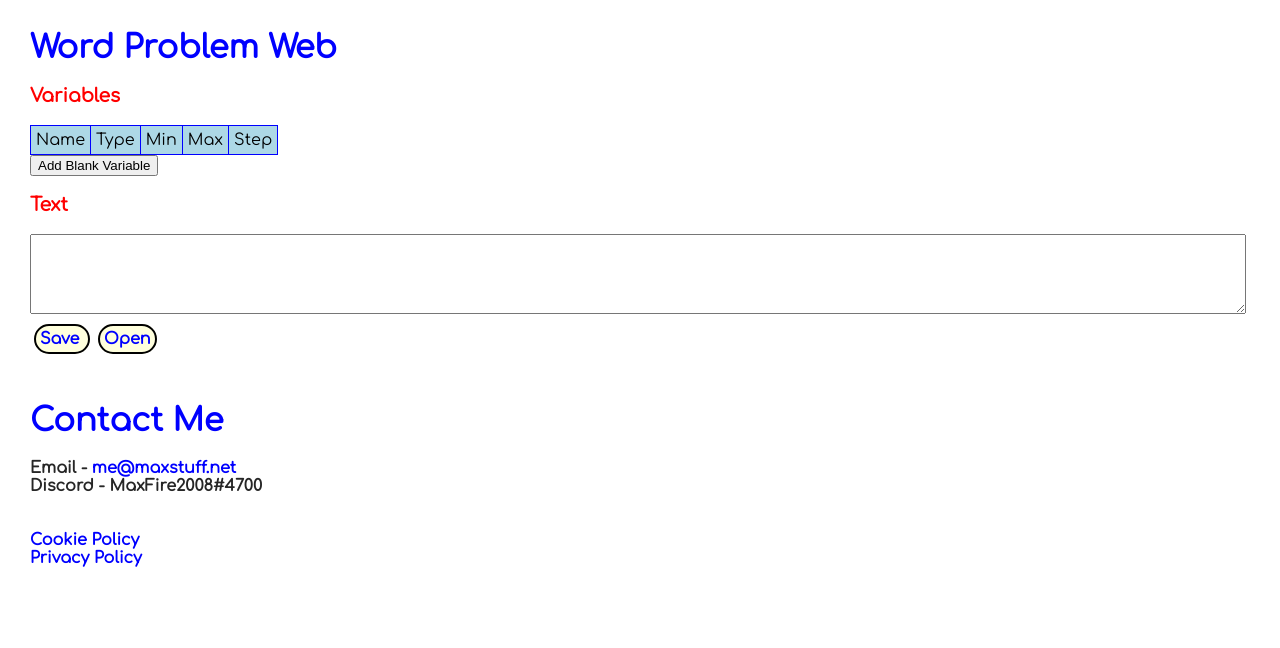
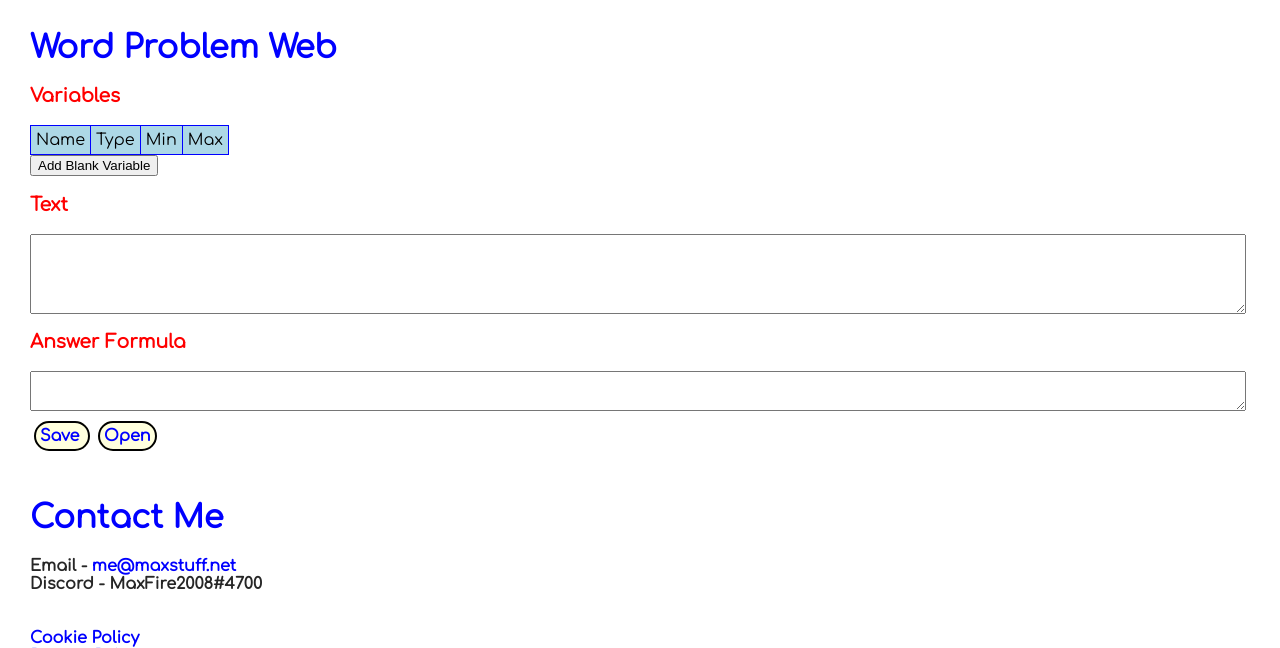
Before and after one commit to maxschool-doe/maxstuff-net, a PHP site: page /wordproblem/index.html in a window 1280 px wide. Shown: the top 648 px of the page. Run offline with PHP 8.4, Linux system fonts and the light colour scheme.

Commit message:
added fromula input. added delete element function

```diff
--- a/maxstuff.net/public_html/wordproblem/index.html
+++ b/maxstuff.net/public_html/wordproblem/index.html
@@ -21,17 +21,15 @@
 					<td>Type</td>
 					<td>Min</td>
 					<td>Max</td>
-					<td>Step</td>
 				</tr>
 			</thead>
 			<tbody id="variableTableBody">
 				<!--
 				<tr>
-					<td>Name</td>
+				    <td>Name</td>
 					<td>Type</td>
 					<td>Min</td>
 					<td>Max</td>
-					<td>Step</td>
 				</tr>
 				-->
 			</tbody>
@@ -42,6 +40,10 @@
 		Text
 	</h3>
     <textarea id="textInput"></textarea>
+    <h3>
+		Answer Formula
+	</h3>
+    <textarea id="answerFormulaInput"></textarea>
     <p>
         <a id="saveButton" href="" class="saveOpenButton">
             Save
--- a/maxstuff.net/public_html/wordproblem/main.css
+++ b/maxstuff.net/public_html/wordproblem/main.css
@@ -9,3 +9,7 @@
 	width: 95vw;
 	height: 10vh;
 }
+#answerFormulaInput {
+	width: 95vw;
+	height: 5vh;
+}
--- a/maxstuff.net/public_html/wordproblem/script.js
+++ b/maxstuff.net/public_html/wordproblem/script.js
@@ -1,9 +1,15 @@
 var variables = [];
+
+function removeElement(elementId) {
+    var element = document. getElementById(elementId);
+    element.parentNode.removeChild(element);
+}
+
 function download(text, name, type) {
-  var a = document.getElementById("saveButton");
-  var file = new Blob([text], {type: type});
-  a.href = URL.createObjectURL(file);
-  a.download = name;
+    var a = document.getElementById("saveButton");
+    var file = new Blob([text], {type: type});
+    a.href = URL.createObjectURL(file);
+    a.download = name;
 }
 
 function setSaveButton() {
@@ -15,8 +21,10 @@ function setSaveButton() {
 }
 
 function variablesToHTML() {
+    variableTableBody = "";
 	for (var i = 0; i < variables.length; i++) {
-		newRow
+		newRow = document.createElement("tr");
+        nameArea
 	}
 }
 
```
